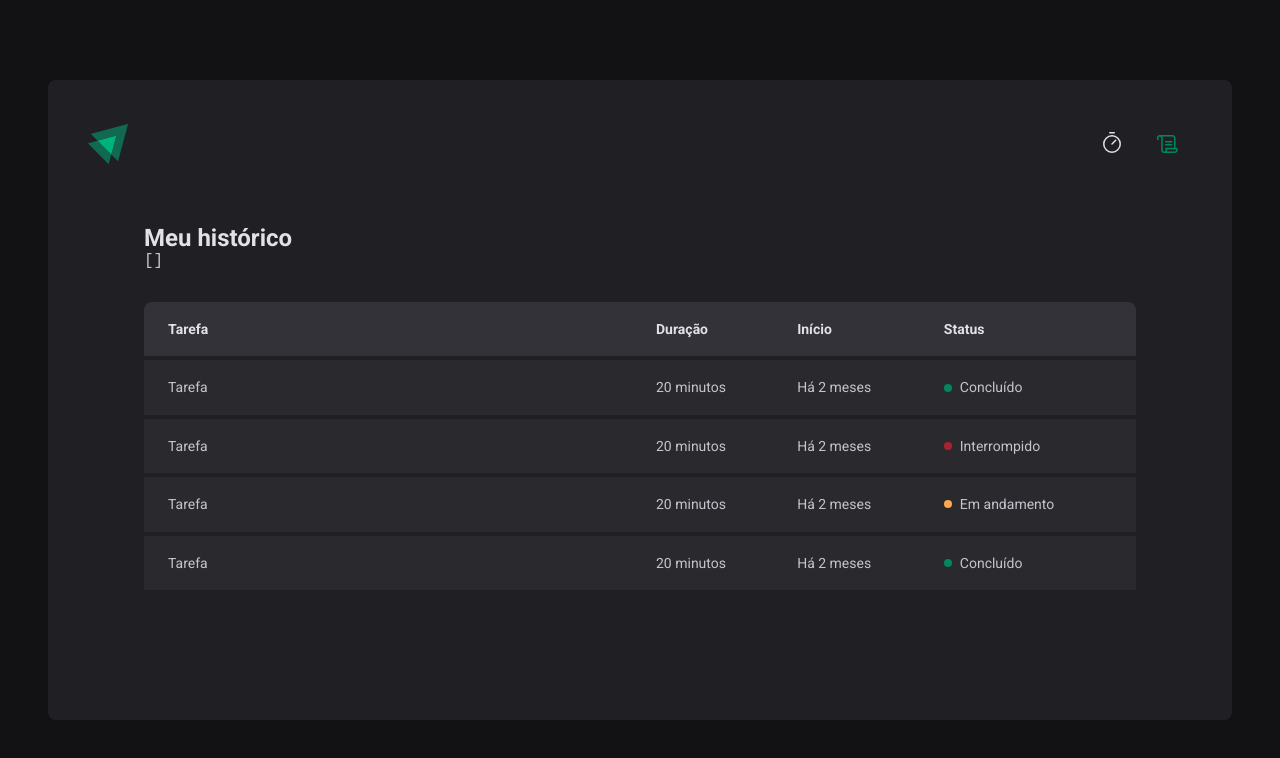
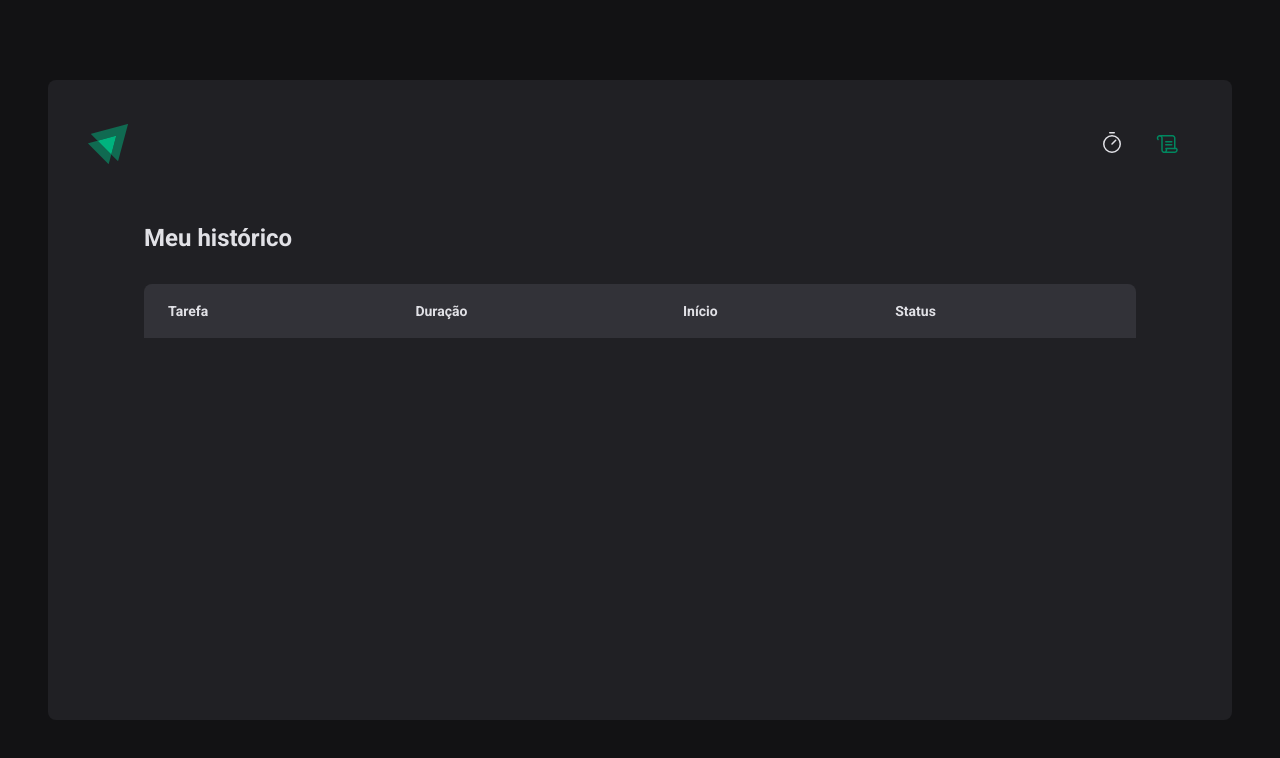
Before and after one commit to MarlonChi/ignite-timer, a React (Vite) app: page /history in a window 1280 px wide. Shown: the top 758 px of the page. Built offline with nearby package versions, Linux system fonts and the light colour scheme.

Commit message:
feat: history table

```diff
--- a/src/pages/History/index.tsx
+++ b/src/pages/History/index.tsx
@@ -1,4 +1,7 @@
 import { useContext } from "react";
+import { formatDistanceToNow } from "date-fns";
+import ptBR from "date-fns/locale/pt-BR";
+
 import { CyclesContext } from "../../contexts/CyclesContext";
 import { HistoryContainer, HistoryList, Status } from "./styles";
 
@@ -8,7 +11,6 @@
   return (
     <HistoryContainer>
       <h1>Meu histórico</h1>
-      <pre>{JSON.stringify(cycles, null, 2)}</pre>
       <HistoryList>
         <table>
           <thead>
@@ -20,38 +22,31 @@
             </tr>
           </thead>
           <tbody>
-            <tr>
-              <td>Tarefa</td>
-              <td>20 minutos</td>
-              <td>Há 2 meses</td>
-              <td>
-                <Status statusColor="green">Concluído</Status>
-              </td>
-            </tr>
-            <tr>
-              <td>Tarefa</td>
-              <td>20 minutos</td>
-              <td>Há 2 meses</td>
-              <td>
-                <Status statusColor="red">Interrompido</Status>
-              </td>
-            </tr>
-            <tr>
-              <td>Tarefa</td>
-              <td>20 minutos</td>
-              <td>Há 2 meses</td>
-              <td>
-                <Status statusColor="yellow">Em andamento</Status>
-              </td>
-            </tr>
-            <tr>
-              <td>Tarefa</td>
-              <td>20 minutos</td>
-              <td>Há 2 meses</td>
-              <td>
-                <Status statusColor="green">Concluído</Status>
-              </td>
-            </tr>
+            {cycles.map((cycle) => {
+              return (
+                <tr key={cycle.id}>
+                  <td>{cycle.task}</td>
+                  <td>{cycle.minutesAmount} minutos</td>
+                  <td>
+                    {formatDistanceToNow(cycle.startDate, {
+                      addSuffix: true,
+                      locale: ptBR,
+                    })}
+                  </td>
+                  <td>
+                    {cycle.finishedDate && (
+                      <Status statusColor="green">Concluído</Status>
+                    )}
+                    {cycle.interruptedDate && (
+                      <Status statusColor="red">Interrompido</Status>
+                    )}
+                    {!cycle.finishedDate && !cycle.interruptedDate && (
+                      <Status statusColor="yellow">Em andamento</Status>
+                    )}
+                  </td>
+                </tr>
+              );
+            })}
           </tbody>
         </table>
       </HistoryList>
```
